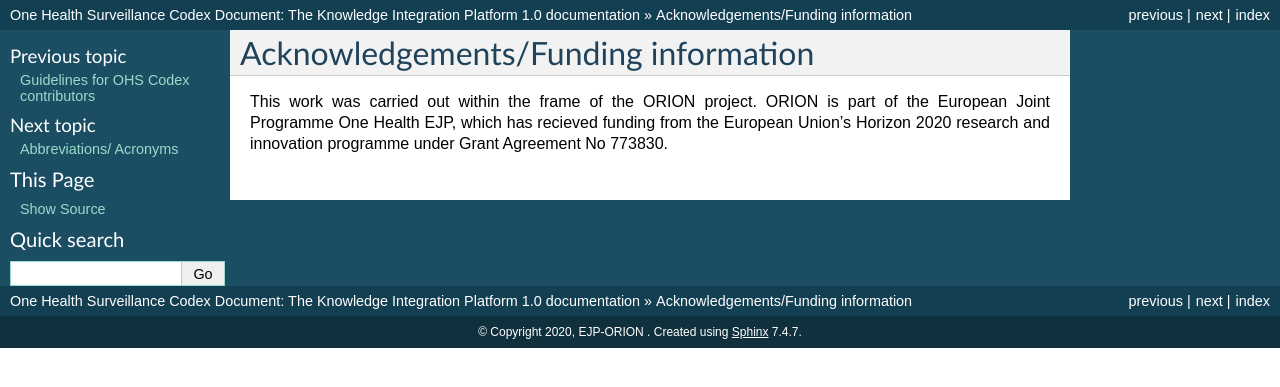
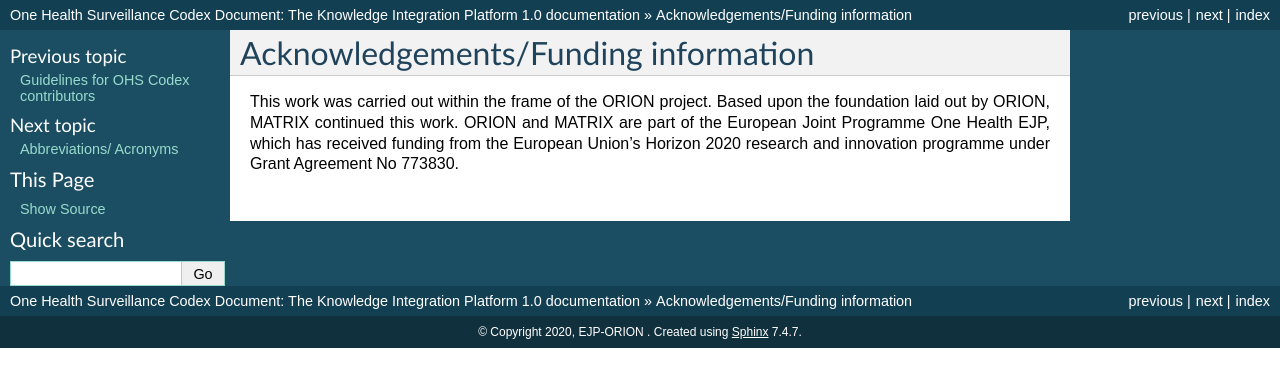
Before and after one commit to EJP-ORION/OH-Surveillance-Codex, a Sphinx documentation site: the page built from docs/7-acknowledgements.rst, in a window 1280 px wide. Shown: the top 387 px of the page. Built offline with Sphinx 7.4.7, drawn with Linux system fonts in a browser that asks for light colours.

Commit message:
Update 7-acknowledgements.rst

```diff
--- a/docs/7-acknowledgements.rst
+++ b/docs/7-acknowledgements.rst
@@ -2,5 +2,6 @@
 Acknowledgements/Funding information
 ====================================
 
-This work was carried out within the frame of the ORION project. ORION is part of the European Joint Programme One Health EJP, which has recieved funding from the European Union’s Horizon
-2020 research and innovation programme under Grant Agreement No 773830.
+This work was carried out within the frame of the ORION project. Based upon the foundation laid out by ORION, MATRIX continued this work.
+ORION and MATRIX are part of the European Joint Programme One Health EJP, which has received funding from the European Union’s Horizon 2020 research
+and innovation programme under Grant Agreement No 773830.
```
